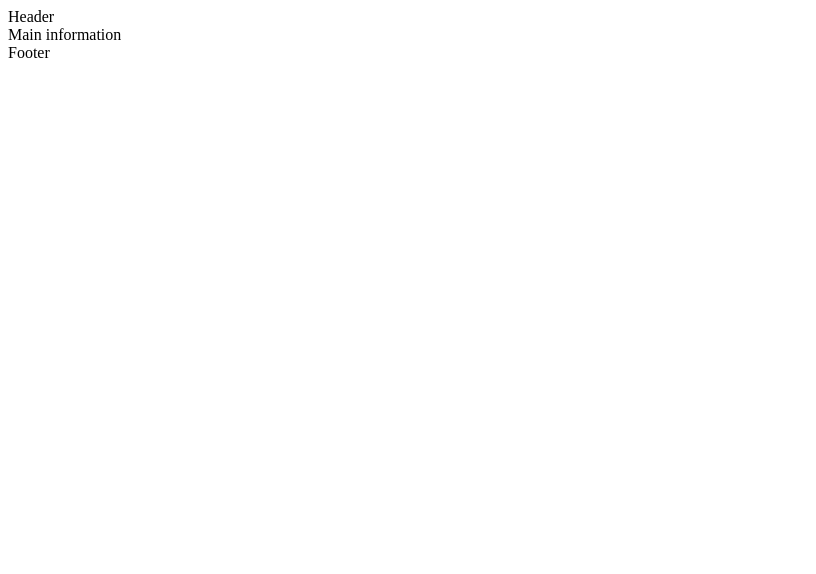
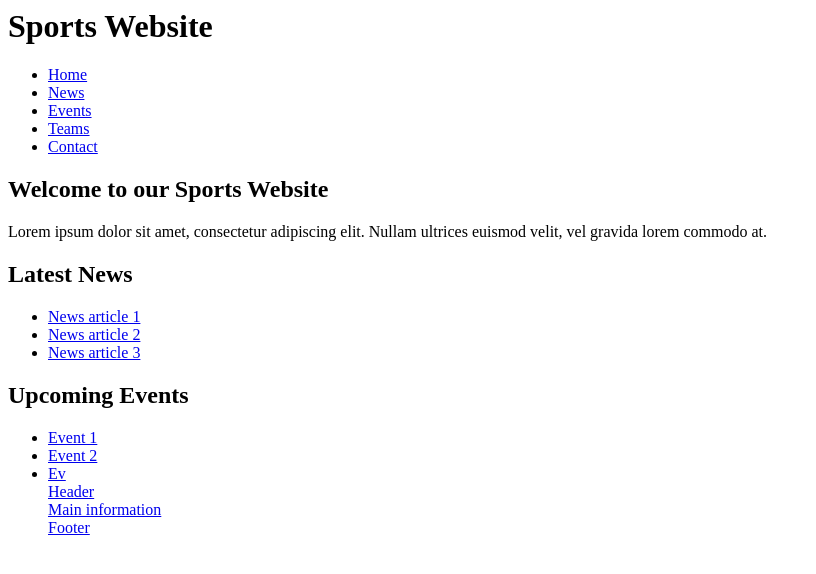
Before and after one commit to omartahan/speed, a plain HTML site: page index.html in a window 1280 px wide. Shown: the whole page, without its empty margins (0-816 px from the left). Drawn offline with Linux system fonts and the light colour scheme.

Commit message:
Update index.html

```diff
--- a/index.html
+++ b/index.html
@@ -1,3 +1,42 @@
+<html>
+<head>
+	<title>Sports Website</title>
+	<meta charset="utf-8">
+	<meta name="viewport" content="width=device-width, initial-scale=1.0">
+	<link rel="stylesheet" href="style.css">
+</head>
+<body>
+	<header>
+		<h1>Sports Website</h1>
+		<nav>
+			<ul>
+				<li><a href="#">Home</a></li>
+				<li><a href="#">News</a></li>
+				<li><a href="#">Events</a></li>
+				<li><a href="#">Teams</a></li>
+				<li><a href="#">Contact</a></li>
+			</ul>
+		</nav>
+	</header>
+	<main>
+		<section>
+			<h2>Welcome to our Sports Website</h2>
+			<p>Lorem ipsum dolor sit amet, consectetur adipiscing elit. Nullam ultrices euismod velit, vel gravida lorem commodo at.</p>
+		</section>
+		<section>
+			<h2>Latest News</h2>
+			<ul>
+				<li><a href="#">News article 1</a></li>
+				<li><a href="#">News article 2</a></li>
+				<li><a href="#">News article 3</a></li>
+			</ul>
+		</section>
+		<section>
+			<h2>Upcoming Events</h2>
+			<ul>
+				<li><a href="#">Event 1</a></li>
+				<li><a href="#">Event 2</a></li>
+				<li><a href="#">Ev
 <html>
 	<title>Martial arts school</title>
 	<body>
```
